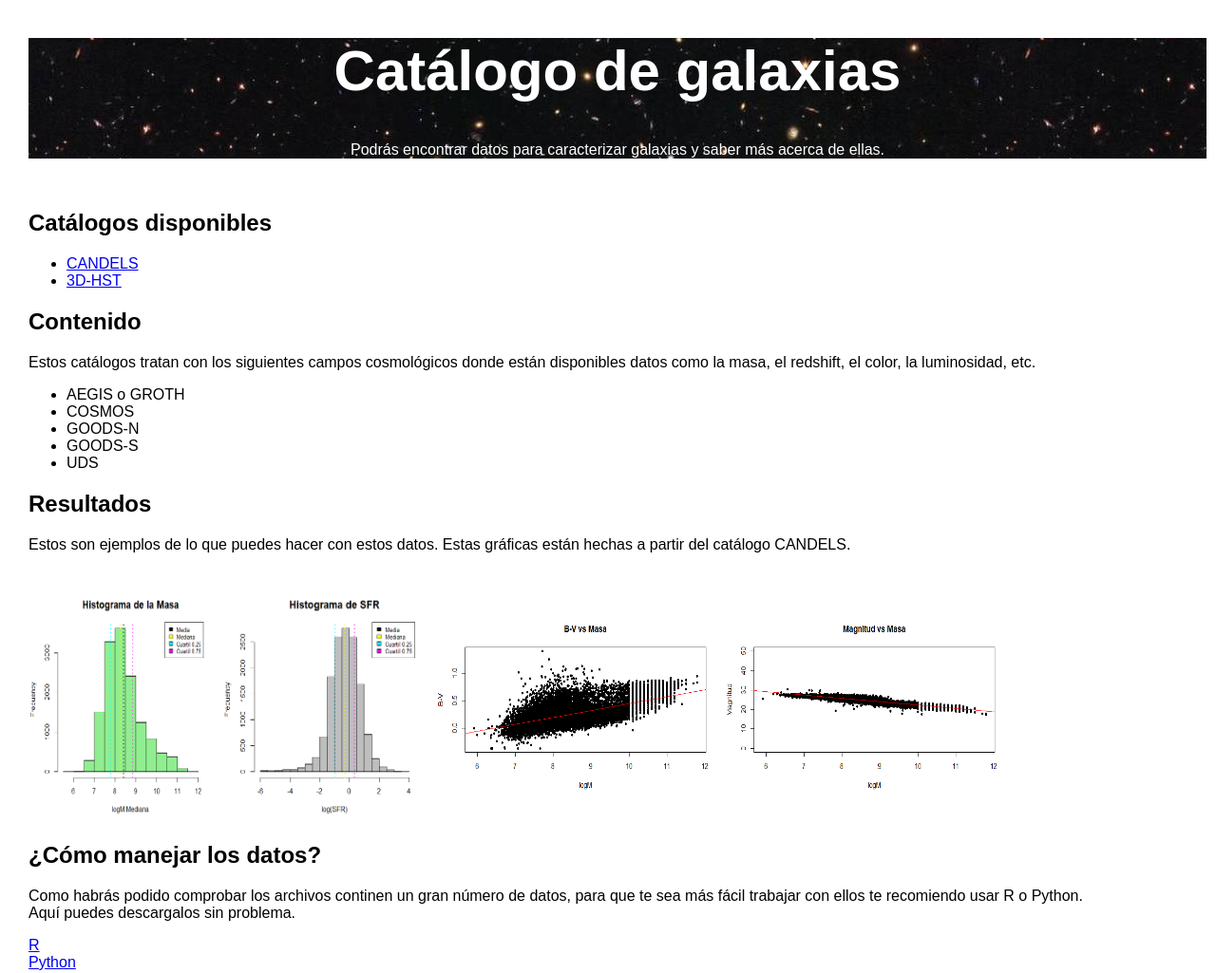
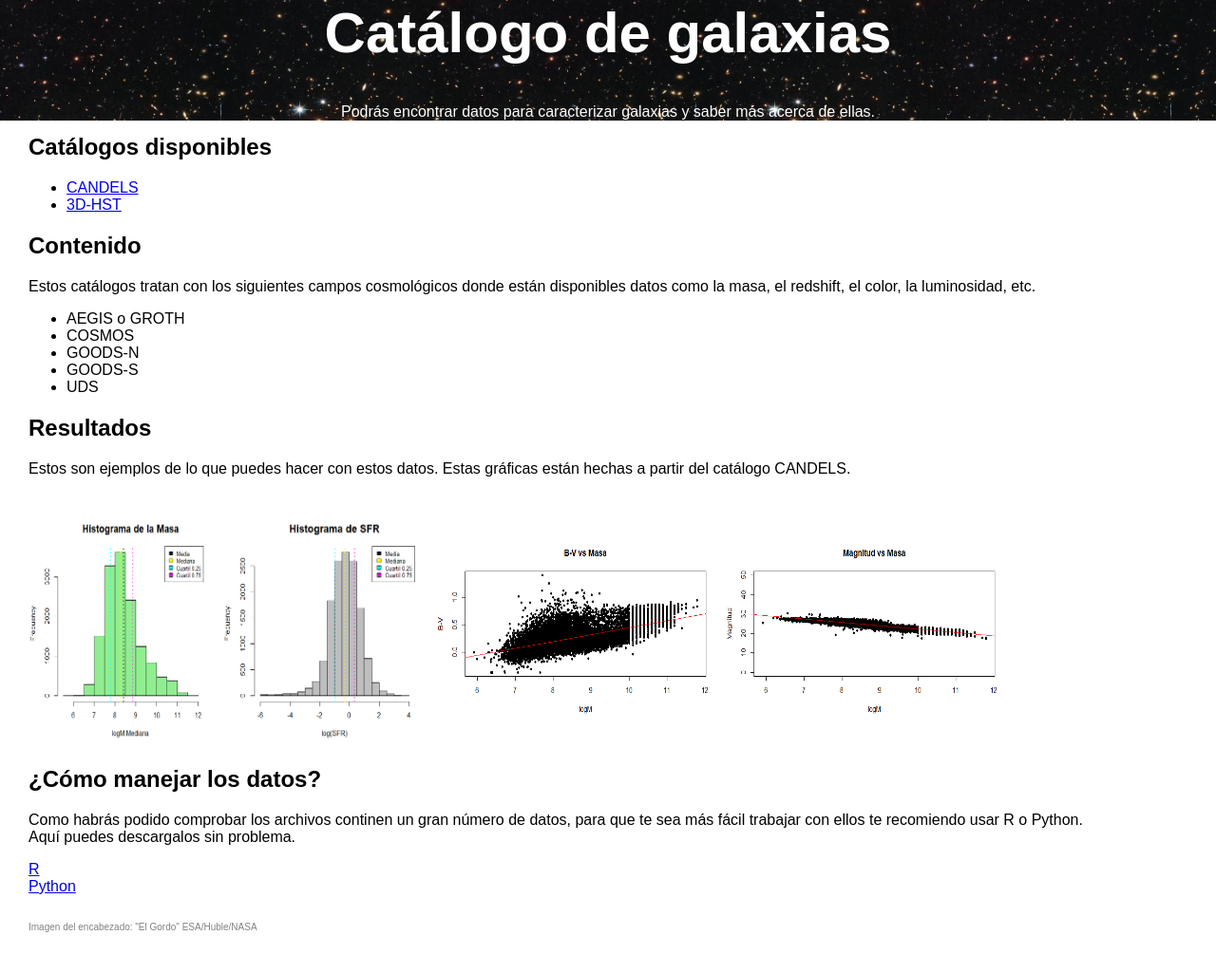
Before and after one commit to carmenm28/Catalogo-galaxias, a plain HTML site: page index.html in a window 1280 px wide. Shown: the top 1025 px of the page at 95% size. After the commit the page ends 992 px from the top, so only its background shows below. Drawn offline with Linux system fonts and the light colour scheme.

Commit message:
Update style.css

```diff
--- a/Estilo/style.css
+++ b/Estilo/style.css
@@ -1,4 +1,3 @@
-
 
 
 html {
@@ -10,9 +9,12 @@ header{
 	background-image:url("fondo.png");
         background-repeat-x:repeat;
 	background-repeat-y:no-repeat;
-	background-attachment
 	background-size:500px 235px;
-	}
+	margin-top:-40px;
+	margin-right:-10px;
+	margin-bottom:-40px;
+	margin-left:-30px;
+}
 
 body {
 	margin-top:10px;
```
